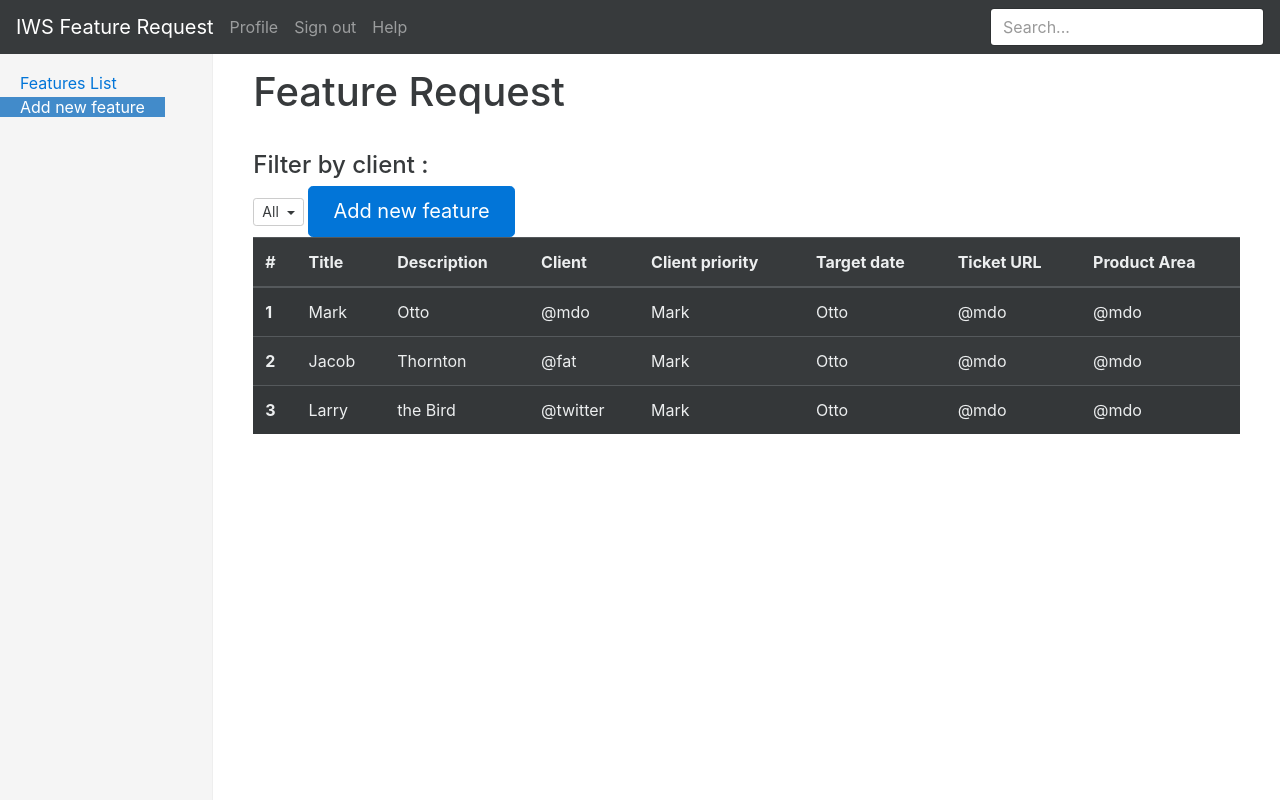
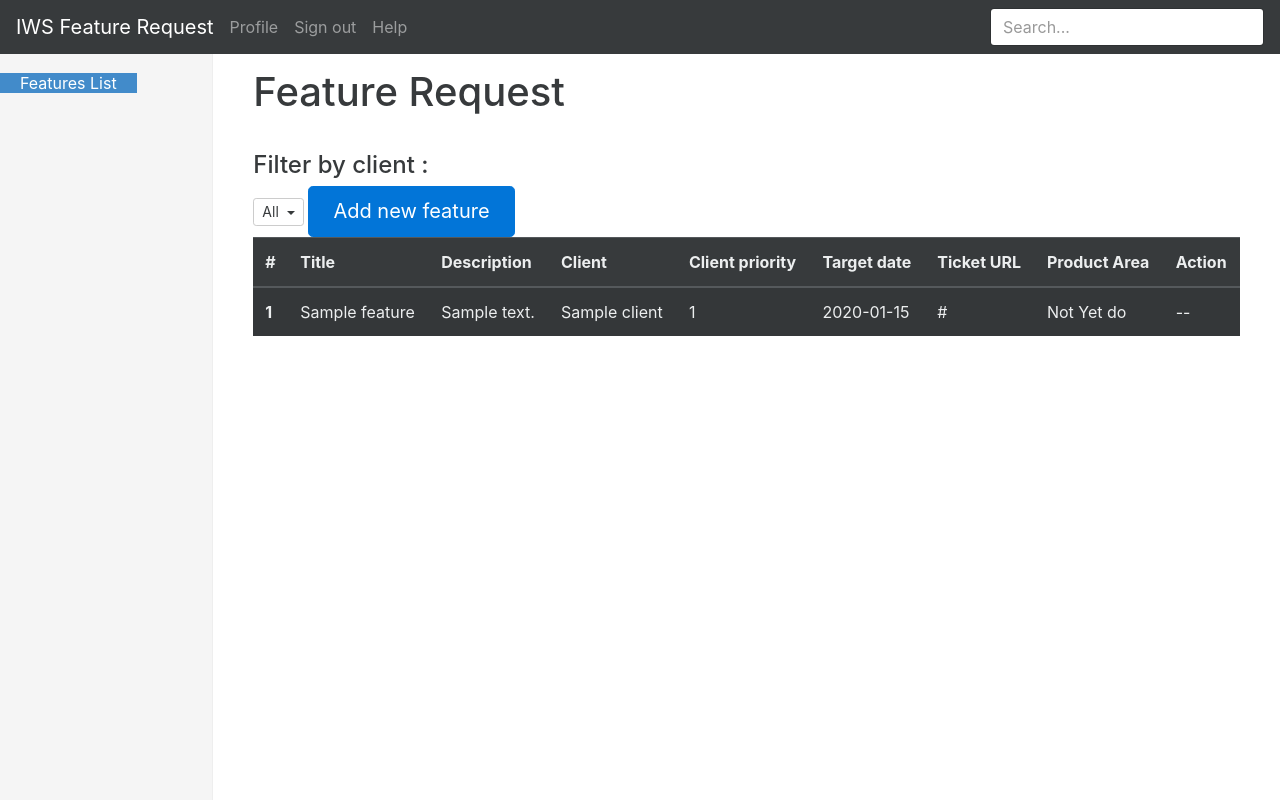
Before and after one commit to walidham/iws, a Flask app: page / in a window 1280 px wide. Run offline with Flask 2, Linux system fonts and the light colour scheme; tables that the repository leaves empty hold one stand-in row (values such as "Sample post"); some libraries are stand-ins or nearby versions.

Commit message:
fix clien, product and feature request

```diff
--- a/app/__init__.py
+++ b/app/__init__.py
@@ -26,7 +26,7 @@ def not_found(error):
 # Import a module / component using its blueprint handler variable (mod_auth)
 #from app.mod_auth.controllers import mod_auth as auth_module
 import app.admin.admin as admin_panel
-import app.feature_req.feature as feature
+import app.feature_req.feature_req as feature_req
 
 
 # Register blueprint(s)
--- a/app/database.py
+++ b/app/database.py
@@ -14,4 +14,6 @@ def init_db():
     # they will be registered properly on the metadata.  Otherwise
     # you will have to import them first before calling init_db()
     import app.client
+    import app.product
+    import app.feature
     Base.metadata.create_all(bind=engine)
--- a/app/feature_req/feature.py
+++ /dev/null
@@ -1,16 +0,0 @@
-# Import flask dependencies
-from flask import request, render_template, \
-                  flash, g, session, redirect, url_for
-
-
-
-# Import the database object from the main app module
-from app import db_session as db
-
-from app import app
-
-# Set the route and accepted methods
-@app.route('/', methods=['GET', 'POST'])
-def index():
-
-    return render_template("feat_req/index.html")
--- a/app/static/client.js
+++ b/app/static/client.js
@@ -23,6 +23,7 @@ function ClientListViewModel() {
 	var t = $.map(clientModels.clients, function(item) {
 	    return new Client(item);
 	});
+
 	self.clients(t);
     });
 
--- /dev/null
+++ b/app/static/feature.js
@@ -0,0 +1,106 @@
+function Client(data) {
+
+    this.id = data.id;
+    this.company_name = data.company_name;
+    this.email = ko.observable(data.email);
+    this.description = ko.observable(data.description);
+}
+
+function Feature(data,self) {
+    this.id = ko.observable(data.id);
+    this.title = ko.observable(data.title);
+    this.target_date = ko.observable(data.target_date);
+    this.description = ko.observable(data.description);
+    this.ticket_url = ko.observable(data.ticket_url);
+    this.client_priority = ko.observable(data.client_priority);
+    this.client_id = ko.observable(GetClient(data.client_id,self).id);
+    this.client_name = ko.observable(GetClient(data.client_id,self).company_name);
+    alert(this.client_name);
+}
+
+function GetClient(id,self){
+    var client;
+
+    ko.utils.arrayForEach(self.clients(), function(c) {
+        if(c.id == id){
+
+            client= c;
+	}
+    });
+    alert(client);
+
+    return client;
+}
+
+function FeatureListViewModel() {
+
+
+    var self = this;
+    self.clients = ko.observableArray([]);
+
+    $.getJSON('/admin/clients_list', function(clientModels) {
+	var t = $.map(clientModels.clients, function(item) {
+	    return new Client(item);
+	});
+
+	self.clients(t);
+    });
+
+
+
+    self.features = ko.observableArray([]);
+
+    self.newTitle = ko.observable();
+    self.newDesc = ko.observable();
+    self.newTargetDate = ko.observable();
+    self.newTicketUrl = ko.observable();
+    self.newClientPriority = ko.observable();
+    self.newClient = ko.observable();
+
+
+    self.addFeature = function() {
+	self.save();
+	self.newTitle("");
+	self.newDesc("");
+        self.newTargetDate("");
+	self.newTicketUrl("");
+	self.newClientPriority("");
+	self.newClient("");
+    };
+
+    $.getJSON('/features_list', function(featureModels) {
+	var t = $.map(featureModels.features, function(item) {
+	    return new Feature(item,self);
+	});
+	self.features(t);
+    });
+
+    self.save = function() {
+
+	return $.ajax({
+	    url: '/new_feature',
+	    contentType: 'application/json',
+	    type: 'POST',
+	    data: JSON.stringify({
+		'title': self.newTitle(),
+		'target_date': self.newTargetDate(),
+		'ticket_url': self.newTicketUrl(),
+		'client_id': self.newClient().id,
+		'client_priority': self.newClientPriority(),
+		'description': self.newDesc()
+	    }),
+	    success: function(data) {
+		console.log("Pushing to feature array");
+		self.clients.push(new Client({ title: data.title, target_date: data.target_date,
+			description: data.description,ticket_url: data.ticket_url,client_priority: data.client_priority,client_id: data.client_id, id: data.id}));
+		$('#new_feature').modal('hide')
+		return;
+	    },
+	    error: function(e) {
+		return console.log("Failed"+e);
+	    }
+	});
+    };
+}
+
+ko.applyBindings(new FeatureListViewModel());
--- a/app/templates/admin/admin.html
+++ b/app/templates/admin/admin.html
@@ -8,9 +8,9 @@
 {% block sidebar %}
 	<div class="col-sm-3 col-md-2 sidebar">
 		<ul class="nav nav-sidebar">
-			<li class="active"><a href="#">Features Requests<span class="sr-only">(current)</span></a></li>
+			<li class="active"><a href="/admin/">Features Requests<span class="sr-only">(current)</span></a></li>
 			<li ><a href="/admin/clients/">Clients </a></li>
-			<li ><a href="#">Products </a></li>
+			<li ><a href="/admin/products/">Products </a></li>
 			<li ><a href="#">Users </a></li>
 
 		</ul>
--- a/app/templates/admin/clients.html
+++ b/app/templates/admin/clients.html
@@ -8,9 +8,9 @@
 {% block sidebar %}
 	<div class="col-sm-3 col-md-2 sidebar">
 		<ul class="nav nav-sidebar">
-			<li><a href="#">Features Requests</a></li>
-			<li class="active"><a href="#">Clients <span class="sr-only">(current)</span></a></li>
-			<li ><a href="#">Products </a></li>
+			<li><a href="/admin/">Features Requests</a></li>
+			<li class="active"><a href="/admin/clients/">Clients <span class="sr-only">(current)</span></a></li>
+			<li ><a href="/admin/products/">Products </a></li>
 			<li ><a href="#">Users </a></li>
 
 		</ul>
--- a/app/templates/feat_req/index.html
+++ b/app/templates/feat_req/index.html
@@ -8,9 +8,7 @@
 {% block sidebar %}
 	<div class="col-sm-3 col-md-2 sidebar">
 		<ul class="nav nav-sidebar">
-			<li ><a href="dashboard.html">Features List </a></li>
-			<li class="active"><a href="#">Add new feature<span class="sr-only">(current)</span></a></li>
-
+			<li class="active" ><a href="dashboard.html">Features List <span class="sr-only">(current)</a></li>
 		</ul>
 
 	</div>
@@ -31,7 +29,8 @@
 	  </div>
   </div>
 
-  <button type="button" class="btn btn-primary btn-lg" data-toggle="modal" data-target="#new_feature">
+
+  <button type="button" class="btn btn-primary btn-lg" data-toggle="modal" data-target="#new_feature" id="new_feature_b">
   	Add new feature
   </button>
 
@@ -47,44 +46,29 @@
 				  <th>Target date</th>
 				  <th>Ticket URL</th>
 				  <th>Product Area</th>
+				  <th>Action</th>
 			  </tr>
 		  </thead>
-		  <tbody>
+		  <tbody data-bind="foreach: features">
 			  <tr>
-				  <th scope="row">1</th>
-				  <td>Mark</td>
-				  <td>Otto</td>
-				  <td>@mdo</td>
-				  <td>Mark</td>
-				  <td>Otto</td>
-				  <td>@mdo</td>
-				  <td>@mdo</td>
+				  <th data-bind="text: id"></th>
+				  <td data-bind="text: title"></td>
+				  <td data-bind="text: description"></td>
+				  <td data-bind="text: client_name"></td>
+				  <td data-bind="text: client_priority"></td>
+				  <td data-bind="text: target_date"></td>
+				  <td data-bind="text: ticket_url"></td>
+				  <td>Not Yet do</td>
+				  <td>--</td>
+
 			  </tr>
-			  <tr>
-				  <th scope="row">2</th>
-				  <td>Jacob</td>
-				  <td>Thornton</td>
-				  <td>@fat</td>
-				  <td>Mark</td>
-				  <td>Otto</td>
-				  <td>@mdo</td>
-				  <td>@mdo</td>
-			  </tr>
-			  <tr>
-				  <th scope="row">3</th>
-				  <td>Larry</td>
-				  <td>the Bird</td>
-				  <td>@twitter</td>
-				  <td>Mark</td>
-				  <td>Otto</td>
-				  <td>@mdo</td>
-				  <td>@mdo</td>
-			  </tr>
+
 		  </tbody>
 	  </table>
   </div>
 
 <!-- Dialog form new feature -->
+<form data-bind="submit: addFeature">
 <div class="modal fade" id="new_feature" tabindex="-1" role="dialog" aria-labelledby="newFeatureLabel" aria-hidden="true">
   <div class="modal-dialog" role="document">
     <div class="modal-content">
@@ -96,40 +80,32 @@
       </div>
       <div class="modal-body">
         <!---------------------------------------------->
-	<form>
+
               <div class="form-group">
                   <label for="titleText">Title</label>
-                  <input type="text" class="form-control" id="titleText" aria-describedby="titleHelp" placeholder="Enter title">
+                  <input type="text" data-bind="value: newTitle" class="form-control" id="titleText" aria-describedby="titleHelp" placeholder="Enter title">
                   <small id="titleHelp" class="form-text text-muted">Enter the title of the feature.</small>
               </div>
                <div class="form-group">
                   <label for="descriptionText">Description</label>
-                  <textarea class="form-control" id="descriptionText" rows="3"></textarea>
+                  <textarea class="form-control" data-bind="value: newDesc" id="descriptionText" rows="3"></textarea>
               </div>
 
 
               <div class="form-group">
                   <label for="cilentSelect">Client</label>
-                  <select class="form-control" id="cilentSelect">
-                      <option>Client A</option>
-                      <option>Client B</option>
-                      <option>Client C</option>
 
+                  <select class="form-control" id="cilentSelect" data-bind="options: $root.clients, value: newClient, optionsText: 'company_name'">
                   </select>
               </div>
               <div class="form-group">
-                  <label for="prioritySelect">Priority</label>
-                  <select class="form-control" id="prioritySelect">
-                      <option>1</option>
-                      <option>2</option>
-                      <option>3</option>
-                      <option>4</option>
-                      <option>5</option>
-                  </select>
+                  <label for="targetDateText">Client Priority</label>
+                  <input type="number" class="form-control" data-bind="value: newClientPriority" id="targetDateText" aria-describedby="targetDateHelp" placeholder="Enter target Date">
+                  <small id="targetDateHelp" class="form-text text-muted">Enter the target Date.</small>
               </div>
               <div class="form-group">
                   <label for="targetDateText">Target Date</label>
-                  <input type="date" class="form-control" id="targetDateText" aria-describedby="targetDateHelp" placeholder="Enter target Date">
+                  <input type="date" class="form-control" data-bind="value: newTargetDate" id="targetDateText" aria-describedby="targetDateHelp" placeholder="Enter target Date" data-provide="datepicker">
                   <small id="targetDateHelp" class="form-text text-muted">Enter the target Date.</small>
               </div>
 
@@ -137,7 +113,7 @@
 
               <div class="form-group">
                   <label for="ticketUrlText">Ticket URL</label>
-                  <input type="date" class="form-control" id="ticketUrlText" aria-describedby="tcketUrlHelp" placeholder="Enter ticket URL">
+                  <input type="text" data-bind="value: newTicketUrl" class="form-control" id="ticketUrlText" aria-describedby="tcketUrlHelp" placeholder="Enter ticket URL">
                   <small id="tcketUrlHelp" class="form-text text-muted">Enter the ticket URL.</small>
               </div>
               <div class="form-group">
@@ -152,7 +128,7 @@
               </div>
 
 
-          </form>
+
 
 	<!---------- End form ----------------->
 
@@ -163,4 +139,12 @@
     </div>
   </div>
 </div>
+</form>
 {% endblock %}
+
+
+{% block javascript %}
+    {{ super() }}
+    <script src="{{ url_for('static', filename='feature.js') }}"></script>
+
+{% endblock %}
```
Also changed, not shown: app/admin/admin.py (+43 -4 lines), app/client.py (+8 -3 lines), app/feature.py (+60 -0 lines), app/feature_req/feature_req.py (added, +41 -0 lines), app/product.py (+27 -0 lines), app/static/product.js (added, +49 -0 lines), app/templates/admin/new_product.html (added, +54 -0 lines), app/templates/admin/products.html (added, +94 -0 lines), 2 other files.
